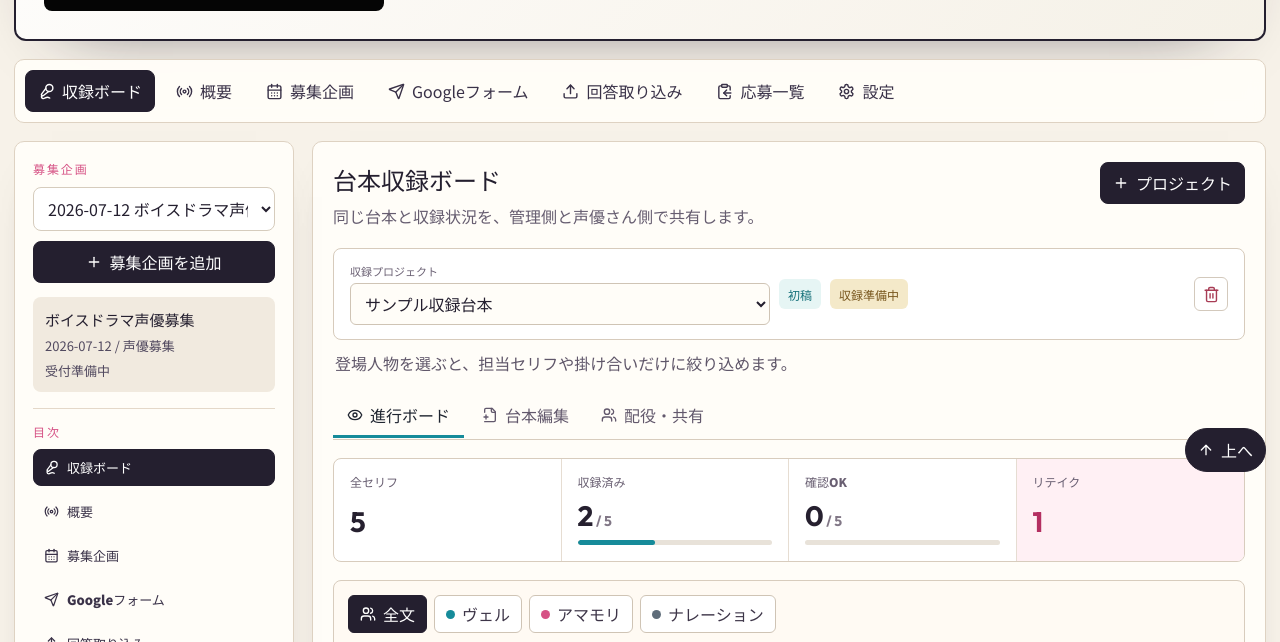
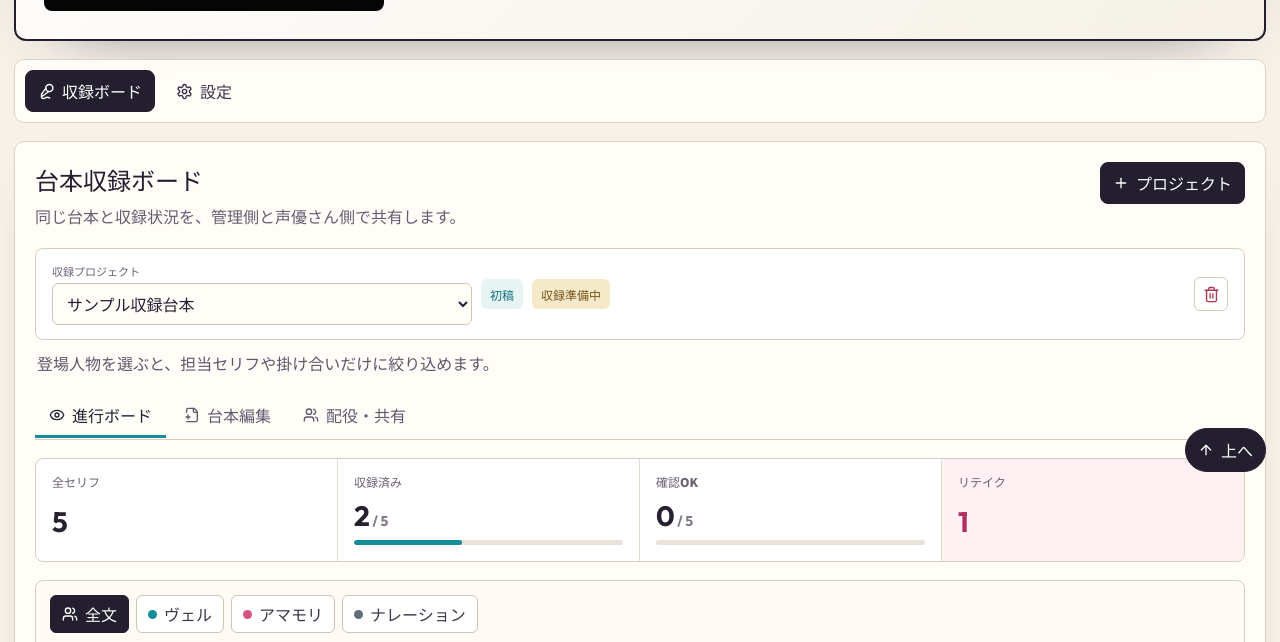
Before and after one commit to UmbrellaParade/Voice-Casting-Studio, a React (Vite) app: page / in a window 1280 px wide. Shown: the part 310-952 px from the top of the page. Built offline with nearby package versions, Linux system fonts and the light colour scheme; grey boxes are pictures that could not be loaded.

Commit message:
Focus app on recording workflow

```diff
--- a/src/main.jsx
+++ b/src/main.jsx
@@ -265,13 +265,17 @@ const moveArrayItem = (items = [], fromIndex, toIndex) => {
 
 const TRACK_FIELD_TYPE_LABELS = Object.fromEntries(TRACK_FIELD_TYPE_OPTIONS);
 
-const MAIN_NAV_ITEMS = [
-  ["recording", "収録ボード", Mic2],
+const SHOW_AUDITION_WORKFLOW = false;
+const AUDITION_NAV_ITEMS = [
   ["dashboard", "概要", Radio],
   ["episodes", "募集企画", CalendarDays],
   ["forms", "Googleフォーム", Send],
   ["imports", "回答取り込み", Upload],
-  ["responses", "応募一覧", ClipboardCopy],
+  ["responses", "応募一覧", ClipboardCopy]
+];
+const MAIN_NAV_ITEMS = [
+  ["recording", "収録ボード", Mic2],
+  ...(SHOW_AUDITION_WORKFLOW ? AUDITION_NAV_ITEMS : []),
   ["settings", "設定", Settings]
 ];
 
@@ -439,6 +443,10 @@ function App() {
     if (sharedPayload || restorePayload) return;
     saveUiState({ active, selectedEpisodeId, collapsibles: collapsibleState });
   }, [active, selectedEpisodeId, collapsibleState, sharedPayload, restorePayload]);
+
+  useEffect(() => {
+    if (!MAIN_NAV_KEYS.has(active)) setActive("recording");
+  }, [active]);
 
   useEffect(() => {
     if (!data.episodes.length) return;
@@ -1688,7 +1696,8 @@ ${socialRows || "-"}
         </div>
       )}
 
-      <div className="workspace">
+      <div className={`workspace${SHOW_AUDITION_WORKFLOW ? "" : " recording-focused-workspace"}`}>
+        {SHOW_AUDITION_WORKFLOW && (
           <aside className="side-panel">
             <div className="side-title">募集企画</div>
             <select value={selectedEpisode?.id ?? ""} onChange={(event) => setSelectedEpisodeId(event.target.value)}>
@@ -1710,6 +1719,7 @@ ${socialRows || "-"}
             )}
             <SideNavigator active={active} setActive={setActive} forms={data.forms} />
           </aside>
+        )}
 
         <section className="content-panel">
           {active === "recording" && (
@@ -3728,7 +3738,7 @@ function SettingsPanel({ settings, updateSettings, exportJson, importJson, reset
         <div className="sync-status-grid">
           <div>
             <b>端末内データ</b>
-            <span>募集企画、応募一覧、台本編集内容。JSON書き出しでも引き継げます。</span>
+            <span>台本、登場人物、配役、素材設定。JSON書き出しでも引き継げます。</span>
           </div>
           <div>
             <b>共同収録データ</b>
@@ -3759,16 +3769,21 @@ function SettingsPanel({ settings, updateSettings, exportJson, importJson, reset
             placeholder="https://drive.google.com/drive/folders/..."
             wide
           />
-          <p className="hint-text wide">
-            空欄の場合は下の回答保存Webhook URL・回答保存先Driveを共用します。同期トークンは回答同期トークンと共通です。
-          </p>
+          <Field
+            label="共同収録 同期トークン"
+            value={settings.responseSyncToken || ""}
+            onChange={(value) => updateSettings({ responseSyncToken: value })}
+            placeholder="Apps ScriptのSECRET_TOKENと同じ文字列"
+            wide
+          />
         </div>
       </article>
+      {SHOW_AUDITION_WORKFLOW && (
         <article className="panel">
           <div className="record-head">
             <div>
-            <h2>詳細設定</h2>
-            <p className="muted">Googleフォーム管理、回答取り込み、応募一覧は上部ナビからも開けます。</p>
+              <h2>応募管理</h2>
+              <p className="muted">Googleフォーム、回答取り込み、応募一覧を開きます。</p>
             </div>
           </div>
           <div className="advanced-actions">
@@ -3778,19 +3793,27 @@ function SettingsPanel({ settings, updateSettings, exportJson, importJson, reset
             <button className="secondary" onClick={() => setActive("responses")}><ClipboardCopy size={16} />回答管理</button>
           </div>
         </article>
+      )}
       <article className="panel">
         <div className="form-grid">
           <Field label="Obsidian格納庫パス" value={settings.obsidianPath} onChange={(value) => updateSettings({ obsidianPath: value })} />
           <p className="hint-text wide">ここはCodex用バックアップを置く場所です。オンラインフォームの回答保存先ではありません。</p>
           <Field label="選択したフォルダー名" value={settings.obsidianFolderName || ""} readOnly />
+          {SHOW_AUDITION_WORKFLOW && (
+            <>
               <Field label="回答保存Webhook URL" value={settings.responseEndpointUrl || ""} onChange={(value) => updateSettings({ responseEndpointUrl: value })} placeholder="Google Apps ScriptのWebアプリURL" wide />
               <p className="hint-text wide">自前フォームを使う場合だけ必要です。Googleフォーム運用では、回答先スプレッドシートURLをGoogleフォーム管理に貼り、回答取り込みから読み込みます。</p>
-          <Field label="回答同期トークン" value={settings.responseSyncToken || ""} onChange={(value) => updateSettings({ responseSyncToken: value })} placeholder="Apps ScriptのSECRET_TOKENと同じ文字列" wide />
               <Field label="回答保存先Google DriveフォルダーURL" value={settings.responseDriveFolderUrl || ""} onChange={(value) => updateSettings({ responseDriveFolderUrl: value })} placeholder="DriveフォルダーのURL" wide />
               <p className="hint-text wide">自前フォーム/GAS受信口を使う場合の保存先です。Googleフォーム運用ではGoogleフォーム側の回答先Drive/スプレッドシートを正本として扱います。</p>
+            </>
+          )}
+          {SHOW_AUDITION_WORKFLOW && (
+            <>
               <TextArea label="音源保存先メモ" value={settings.audioSaveMemo || ""} onChange={(value) => updateSettings({ audioSaveMemo: value })} />
               <Field label="べるぼ Xアカウント" value={settings.bellboXHandle || ""} onChange={(value) => updateSettings({ bellboXHandle: normalizeXHandle(value) })} />
               <TextArea label="X連絡ブロック説明文" value={settings.xContactMessage || DEFAULT_X_CONTACT_MESSAGE} onChange={(value) => updateSettings({ xContactMessage: value })} />
+            </>
+          )}
         </div>
         <div className="button-row">
           <button className="secondary" onClick={() => updateSettings({ obsidianPath: DEFAULT_OBSIDIAN_PATH, obsidianFolderName: "Voice-Casting-Studio" })}>
--- a/src/styles.css
+++ b/src/styles.css
@@ -172,6 +172,10 @@ h1 {
   grid-template-columns: 280px 1fr;
   gap: 18px;
   align-items: start;
+}
+
+.workspace.recording-focused-workspace {
+  grid-template-columns: minmax(0, 1fr);
 }
 
 .storage-warning {
```
Also changed, not shown: 1 other file (tests, documents, lock files or other folders). Lines whose indentation alone changed are shown as unchanged.
